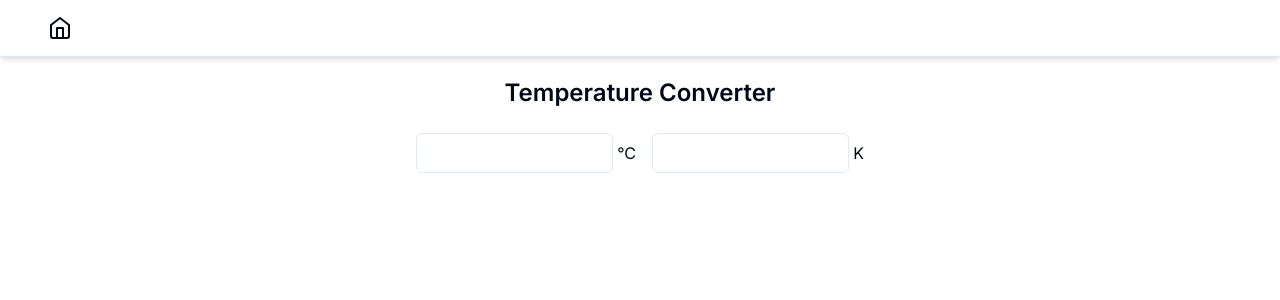
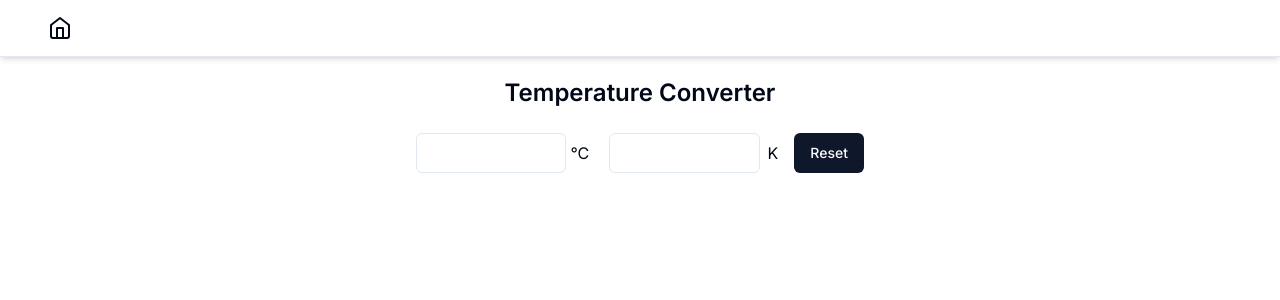
Before and after one commit to fairulazmin/myapp, a Next.js app: page /tempConverter in a window 1280 px wide. Shown: the top 300 px of the page. Built offline with nearby package versions, Linux system fonts and the light colour scheme.

Commit message:
refined temperature converter

```diff
--- a/app/tempConverter/tempConverter.tsx
+++ b/app/tempConverter/tempConverter.tsx
@@ -1,10 +1,11 @@
 "use client";
 
 import { Input } from "@/components/ui/input";
+import { Button } from "@/components/ui/button";
 import { useTempStore } from "@/hooks/use-temperature-store";
 
 export const TempConverter = () => {
-  const { temp, onChange } = useTempStore();
+  const { temp, onChange, onReset } = useTempStore();
 
   return (
     <div>
@@ -12,14 +13,22 @@ export const TempConverter = () => {
         Temperature Converter
       </div>
       <div className="flex max-w-md mx-auto items-center">
-        <Input value={temp.degree} onChange={(e) => onChange(e, "degree")} />
-        <span className="ml-1 mr-4">°C</span>
         <Input
+          type="number"
+          value={temp.degree}
+          onChange={(e) => onChange(e, "degree")}
+        />
+        <span className="ml-1 mr-5">°C</span>
+        <Input
+          type="number"
           value={temp.kelvin}
           onChange={(e) => onChange(e, "kelvin")}
-          className="mr-1"
+          className="mr-2"
         />{" "}
         K
+        <Button className="ml-4" onClick={onReset}>
+          Reset
+        </Button>
       </div>
     </div>
   );
--- a/hooks/use-temperature-store.ts
+++ b/hooks/use-temperature-store.ts
@@ -1,28 +1,39 @@
 import { create } from "zustand";
 
 interface Temp {
-  temp: { degree: number | string; kelvin: number | string };
+  temp: { degree?: number | string; kelvin?: number | string };
   onChange: (
     e: React.ChangeEvent<HTMLInputElement>,
     type: "degree" | "kelvin",
   ) => void;
+  onReset: () => void;
 }
+
+// Must reset to clear all values
+const temp = { degree: "", kelvin: "" };
 
 export const useTempStore = create<Temp>((set) => ({
   // initial state
-  temp: { degree: "", kelvin: "" },
+  temp: {},
 
   // methods for manipulating state
   onChange: (e, type) => {
-    console.log("e: ", e.target.value);
-    const num = Number(e.target.value);
+    let num: string | number = e.target.value;
+    if (num === "") {
+      return set({ temp });
+    } else {
+      num = Number(num);
       switch (type) {
         case "degree":
           set({ temp: { degree: num, kelvin: num + 273.15 } });
           break;
         case "kelvin":
-        set({ temp: { kelvin: num, degree: num - 273.15 } });
+          set({ temp: { degree: num - 273.15, kelvin: num } });
           break;
       }
+    }
+  },
+  onReset: () => {
+    set({ temp });
   },
 }));
--- a/package.json
+++ b/package.json
@@ -31,6 +31,8 @@
     "clsx": "^2.0.0",
     "date-fns": "^2.30.0",
     "jstat": "^1.9.6",
+    "lodash": "^4.17.21",
+    "lodash-es": "^4.17.21",
     "lucide-react": "^0.288.0",
     "mathjs": "^12.0.0",
     "next": "13.4.19",
```
Also changed, not shown: 1 other file (tests, documents, lock files or other folders). Lines whose indentation alone changed are shown as unchanged.
